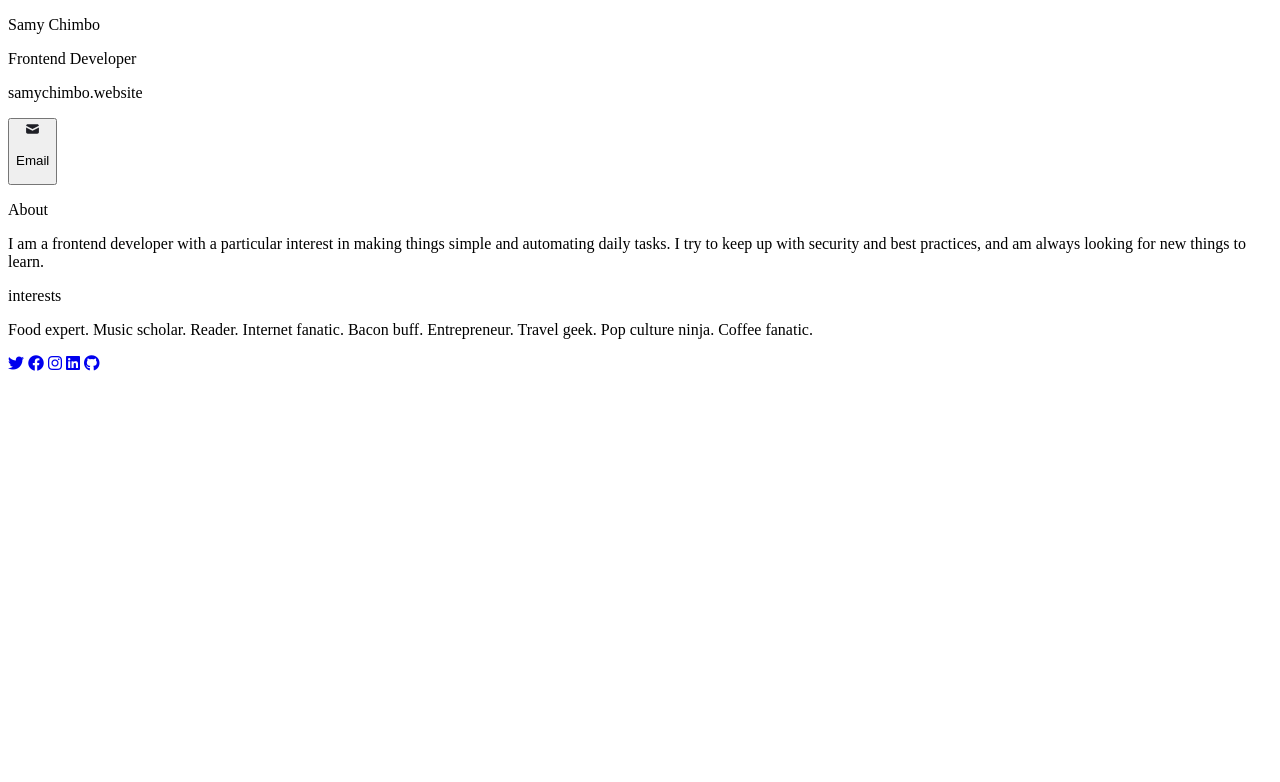
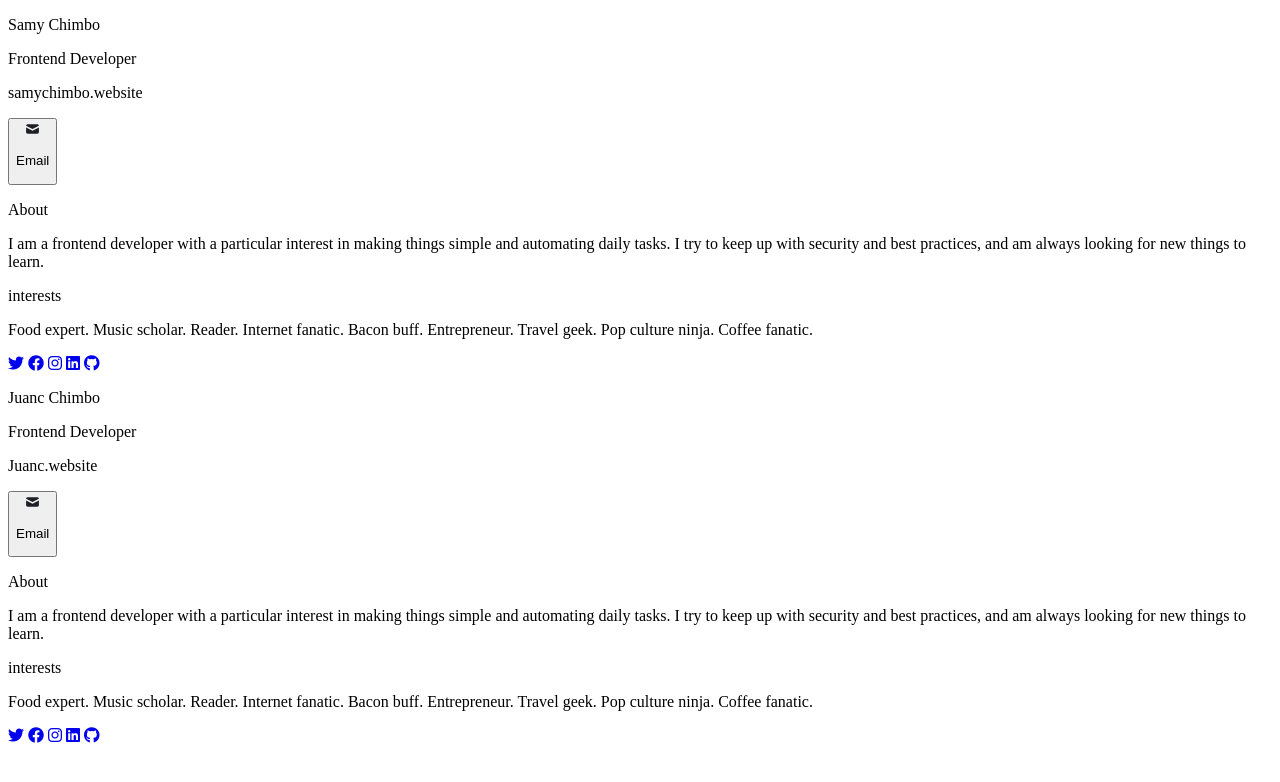
Before and after one commit to Samycz/Carta, a plain HTML site: page index.html in a window 1280 px wide. Drawn offline with Linux system fonts and the light colour scheme.

Commit message:
juan carta

```diff
--- a/index.html
+++ b/index.html
@@ -38,3 +38,33 @@
       <a href="https://github.com/" target="_blank"><i class="fa-brands fa-github"></i></a>
     </div>
 </div>
+
+<div class="container">
+  <div class="photo"></div>
+
+  <div id="info">
+    <p id="name">Juanc Chimbo</p>
+    <p id="inf">Frontend Developer</p>
+    <p id="web">Juanc.website</p>
+
+    <button id="Email">
+      <svg xmlns="http://www.w3.org/2000/svg" width="17" height="16" viewBox="0 0 17 16" fill="none" style="flex-shrink: 0;">
+        <path d="M2.10241 4.7072L8.50001 7.9056L14.8976 4.7072C14.8739 4.29955 14.6953 3.91639 14.3983 3.63618C14.1012 3.35597 13.7083 3.19992 13.3 3.2H3.70001C3.29167 3.19992 2.89876 3.35597 2.60175 3.63618C2.30473 3.91639 2.12609 4.29955 2.10241 4.7072Z" fill="#1E1F26"/>
+        <path d="M14.9 6.4944L8.50001 9.6944L2.10001 6.4944V11.2C2.10001 11.6243 2.26858 12.0313 2.56864 12.3314C2.86869 12.6314 3.27566 12.8 3.70001 12.8H13.3C13.7244 12.8 14.1313 12.6314 14.4314 12.3314C14.7314 12.0313 14.9 11.6243 14.9 11.2V6.4944Z" fill="#1E1F26"/>
+        </svg>
+
+      <p id="gmail">Email</p>
+
+    </button>
+
+    <p class="infoPersonal">About<p class="DescripcionP">I am a frontend developer with a particular interest in making things simple and automating daily tasks. I try to keep up with security and best practices, and am always looking for new things to learn.</p></p>
+    <p class="infoPersonal">interests<p class="DescripcionP">Food expert. Music scholar. Reader. Internet fanatic. Bacon buff. Entrepreneur. Travel geek. Pop culture ninja. Coffee fanatic.</p></p>
+  </div>
+<div id="social-icons">
+  <a href="https://twitter.com/" target="_blank"><i class="fab fa-twitter"></i></a>
+  <a href="https://facebook.com/" target="_blank"><i class="fab fa-facebook"></i></a>
+  <a href="https://instagram.com/" target="_blank"><i class="fab fa-instagram"></i></a>
+  <a href="https://linkedin.com/" target="_blank"><i class="fab fa-linkedin"></i></a>
+  <a href="https://github.com/" target="_blank"><i class="fa-brands fa-github"></i></a>
+</div>
+</div>
```
